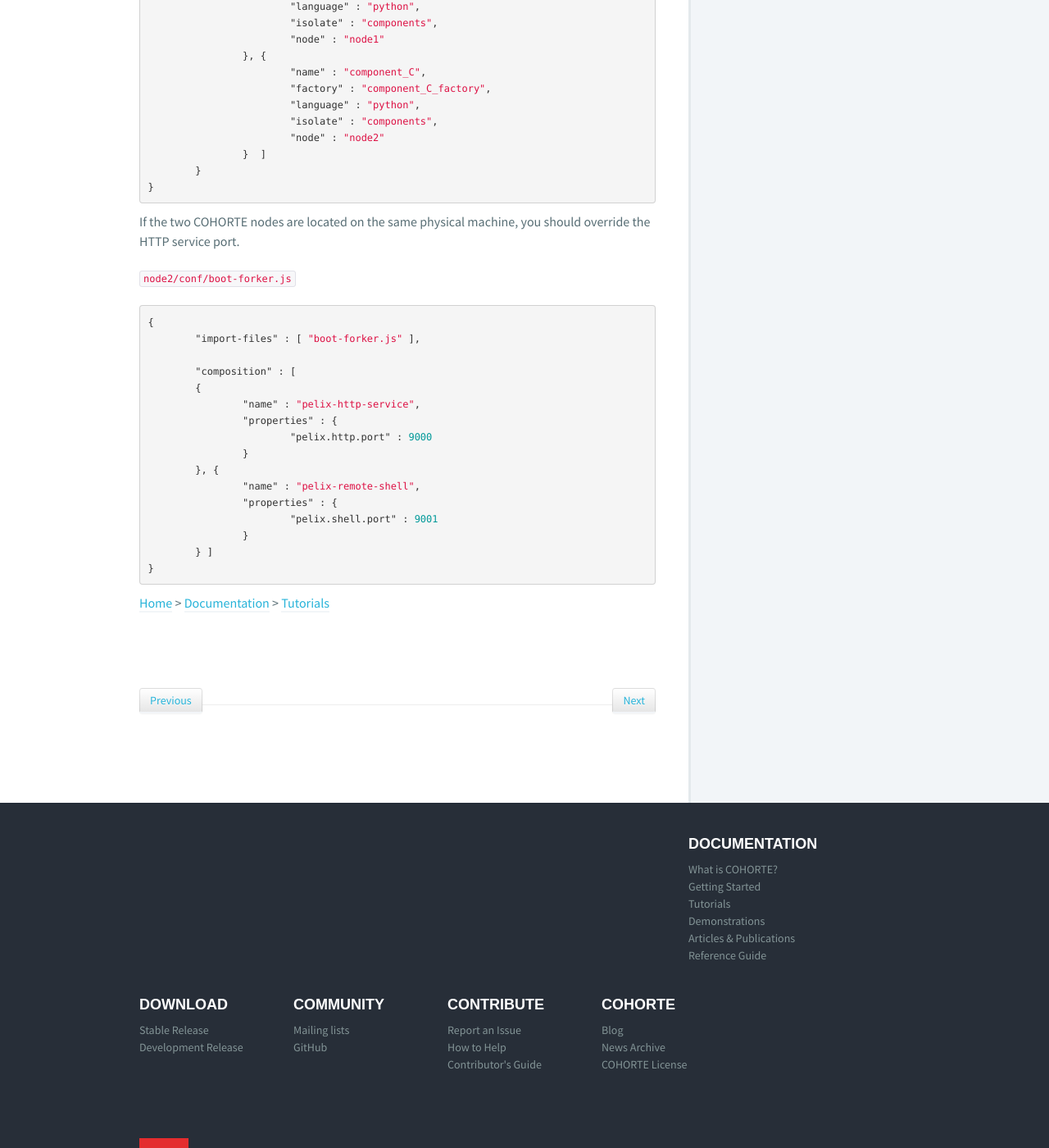
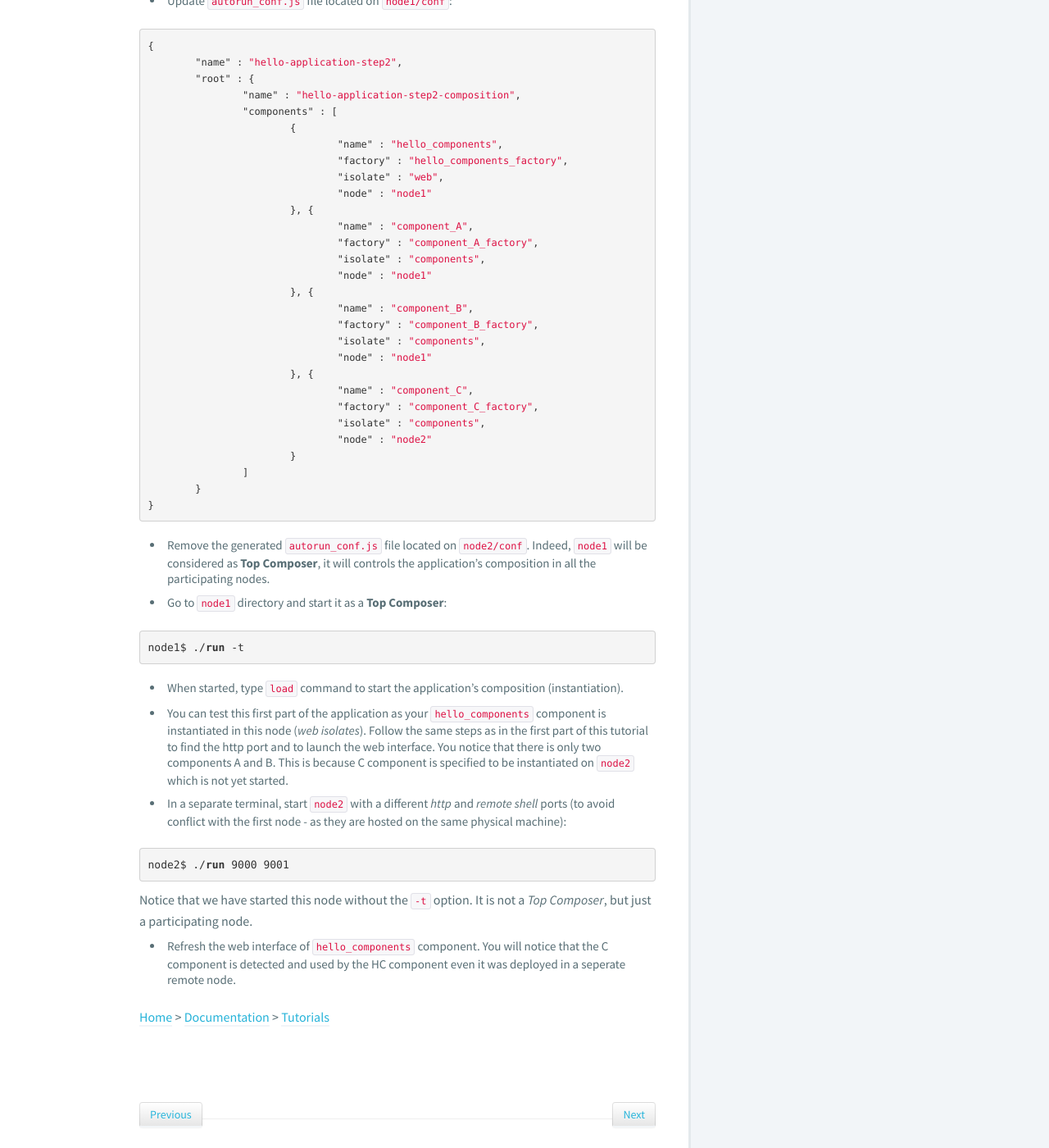
Before and after one commit to cohorte/cohorte.github.io, a Jekyll site: the page built from docs/1.x/tutorials/getting-started/index.md, in a window 1280 px wide and 1400 px high, scrolled down 4087 px. Shown: the whole window at 82% size. Built offline with Jekyll 4.4.1, drawn with Linux system fonts in a browser that asks for light colours; some of the changed text lies outside the part shown.

Commit message:
Adding step 2 of getting started tutorial

```diff
--- a/docs/1.x/tutorials/getting-started/index.md
+++ b/docs/1.x/tutorials/getting-started/index.md
@@ -116,67 +116,81 @@ You can fix the http port to use for your application using configuration files
 </p>
 </div>
 
+ * To stop COHORTE, type the `quit` command on the terminal.
 
 ### Step 2
 
+In this second step, we will distribute our components among two nodes (which can be physically distributed on a local network area - or via Internet using an XMPP server).
+
+ * Lets have the same architecture as the first step, and we add a new instance of component_C that should be deployed on a second node.
+
 ![Step 2](getting-started-img-2.png)
 
-`step2/autorun_conf.js`
+ * Start by creating two nodes:
+
+ <pre>
+$ <b>cohorte-create-node</b> node1 hello-application-step2
+$ <b>cohorte-create-node</b> node2 hello-application-step2
+</pre>
+
+Notice that we have given a second parameter to `cohorte-create-node` command. This parameter set an application ID for the two nodes. We should ensure that all participating nodes have the same application ID.
+
+ * Copy `hello` package used in the first step into the `repo directories of the two newly created nodes (you can also make symbolic links to avoid having two copies if your nodes are on the same machine).
+ * Update `autorun_conf.js` file located on `node1/conf`:
+
 {% highlight json %}
 {
-	"name" : "hello-demo-app-step2",
+	"name" : "hello-application-step2",
 	"root" : {
-		"name" : "hello-demo",
-		"components" : [ {
-			"name" : "hello_components",
-			"factory" : "hello_components_factory",
-			"language" : "python",
-			"isolate" : "web",
-			"node" : "node1"
-		}, {
-			"name" : "component_A",
-			"factory" : "component_A_factory",
-			"language" : "python",
-			"isolate" : "components",
-			"node" : "node1"
-		}, {
-			"name" : "component_B",
-			"factory" : "component_B_factory",
-			"language" : "python",
-			"isolate" : "components",
-			"node" : "node1"
-		}, {
-			"name" : "component_C",
-			"factory" : "component_C_factory",
-			"language" : "python",
-			"isolate" : "components",
-			"node" : "node2"
-		}  ]
+		"name" : "hello-application-step2-composition",
+		"components" : [
+			{
+				"name" : "hello_components",
+				"factory" : "hello_components_factory",
+				"isolate" : "web",
+				"node" : "node1"
+			}, {
+				"name" : "component_A",
+				"factory" : "component_A_factory",
+				"isolate" : "components",
+				"node" : "node1"
+			}, {
+				"name" : "component_B",
+				"factory" : "component_B_factory",
+				"isolate" : "components",
+				"node" : "node1"
+			}, {
+				"name" : "component_C",
+				"factory" : "component_C_factory",
+				"isolate" : "components",
+				"node" : "node2"
+			}
+		]
 	}
 }
 {% endhighlight %}
 
-If the two COHORTE nodes are located on the same physical machine, you should override the HTTP service port.
+*  Remove the generated `autorun_conf.js` file located on `node2/conf`. Indeed, `node1` will be considered as **Top Composer**, it will controls the application's composition in all the participating nodes.
 
-`node2/conf/boot-forker.js`
-{% highlight json %}
-{
-	"import-files" : [ "boot-forker.js" ],
+* Go to `node1` directory and start it as a **Top Composer**:
 
-	"composition" : [
-	{
-		"name" : "pelix-http-service",
-		"properties" : {
-			"pelix.http.port" : 9000
-		}
-	}, {
-		"name" : "pelix-remote-shell",
-		"properties" : {
-			"pelix.shell.port" : 9001
-		}
-	} ]
-}
-{% endhighlight %}
+<pre>
+node1$ ./<b>run</b> -t
+</pre>
+
+* When started, type `load` command to start the application's composition (instantiation).
+* You can test this first part of the application as your `hello_components` component is instantiated in this node (*web isolates*). Follow the same steps as in the first part of this tutorial to find the http port and to launch the web interface. You notice that there is only two components A and B. This is because C component is specified to be instantiated on `node2` which is not yet started.
+
+* In a separate terminal, start `node2` with a different *http* and *remote shell* ports (to avoid conflict with the first node - as they are hosted on the same physical machine):
+
+<pre>
+node2$ ./<b>run</b> 9000 9001
+</pre>
+
+Notice that we have started this node without the `-t` option. It is not a *Top Composer*, but just a participating node.
+
+* Refresh the web interface of `hello_components` component. You will notice that the C component is detected and used by the HC component even it was deployed in a seperate remote node.
+
 
 
 [Home](../../../../) > [Documentation](../../) > [Tutorials](../)
```
